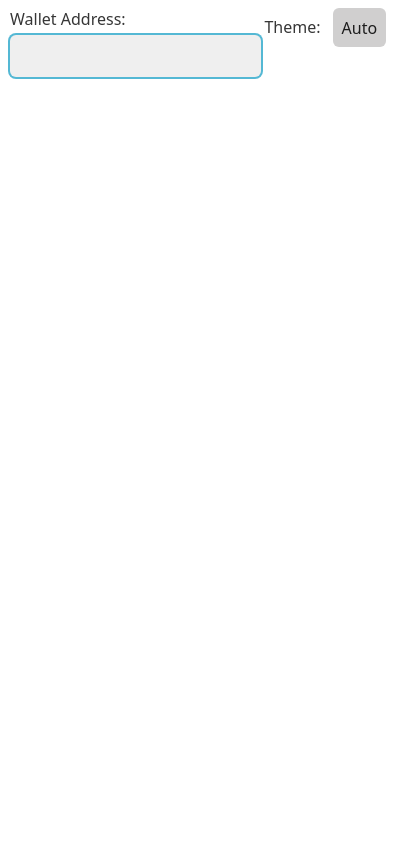
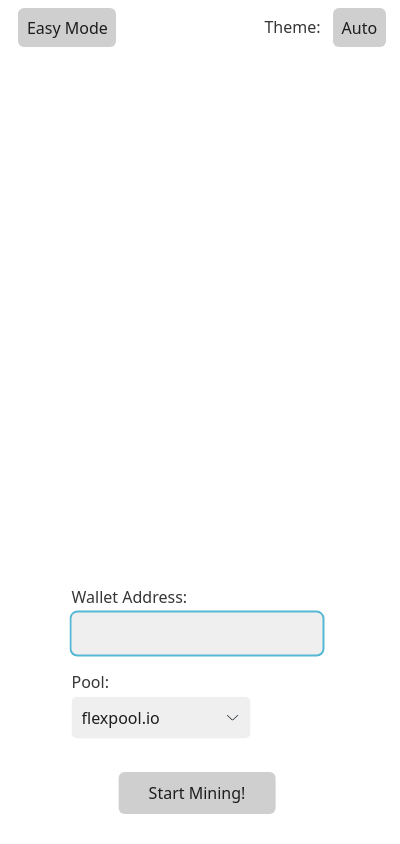
Before and after one commit to crocokyle/EthGUI, an Electron app: page mainWindow.html in a window 400 px wide. Drawn offline with Linux system fonts and the light colour scheme.

Commit message:
Adding basic UI elements

```diff
--- a/css/style.css
+++ b/css/style.css
@@ -7,11 +7,39 @@ body {
     margin: auto;
 }
 
+#ui-controls {
+    float: left;
+}
+
 #theme-controls {
     float: right;
 }
 
-#theme-button {
+.minimal-button {
     padding: 1vh;
     margin-left: 1vh;
 }
+
+#main-controls {
+    position: fixed;
+    left: 50%;
+    bottom: 20px;
+    transform: translate(-50%, -50%);
+    margin: 0 auto;
+}
+
+#address-div {
+    float: left;
+}
+
+#pool-selection-div {
+    float: left;
+}
+
+#start-button-div {
+    position: fixed;
+    left: 50%;
+    bottom: 0px;
+    transform: translate(-50%, -50%);
+    margin: 0 auto;
+}
--- a/mainWindow.html
+++ b/mainWindow.html
@@ -26,15 +26,34 @@
     </head>
     <body>
         <div id="main-content">
+            <div id="ui-controls">
+                <button id="interface-button" class="minimal-button" onclick="toggleUI()">Easy Mode</button>
+            </div>
             <div id="theme-controls">
                 <label>Theme:</label>
-                <button id="theme-button" onclick="toggleTheme()">Auto</button>
+                <button id="theme-button" class="minimal-button" onclick="toggleTheme()">Auto</button>
             </div>
-            <div id="address-div">
-                <form>
-                    <label>Wallet Address:</label>
-                    <input type="text" id="address-box" autofocus>
-                </form>
+            <div id="main-controls">
+                <div id="address-div">
+                    <label for="address-box">Wallet Address:</label>
+                    <form>
+                        <input type="text" id="address-box" autofocus>
+                    </form>
+                </div>
+                <div id="pool-selection-div">
+                    <label for="pool-selection">Pool:</label>
+                    <!--https://www.reddit.com/r/EtherMining/comments/ma5oxk/best_eth_mining_pool_in_2021/-->
+                    <select name="pool-selection" id="pool-selection">
+                        <option value="flexpool">flexpool.io</option>
+                        <option value="ethermine">ethermine.org</option>
+                        <option value="binance">pool.binance.com</option>
+                        <option value="2miners">2miners.com</option>
+                    </select>
+                </div>
+
+            </div>
+            <div id="start-button-div">
+                <button id="start-button" onclick="someFunction()">Start Mining!</button>
             </div>
         </div>
     </body>
```
Also changed, not shown: main.js (line endings or trailing spaces).
